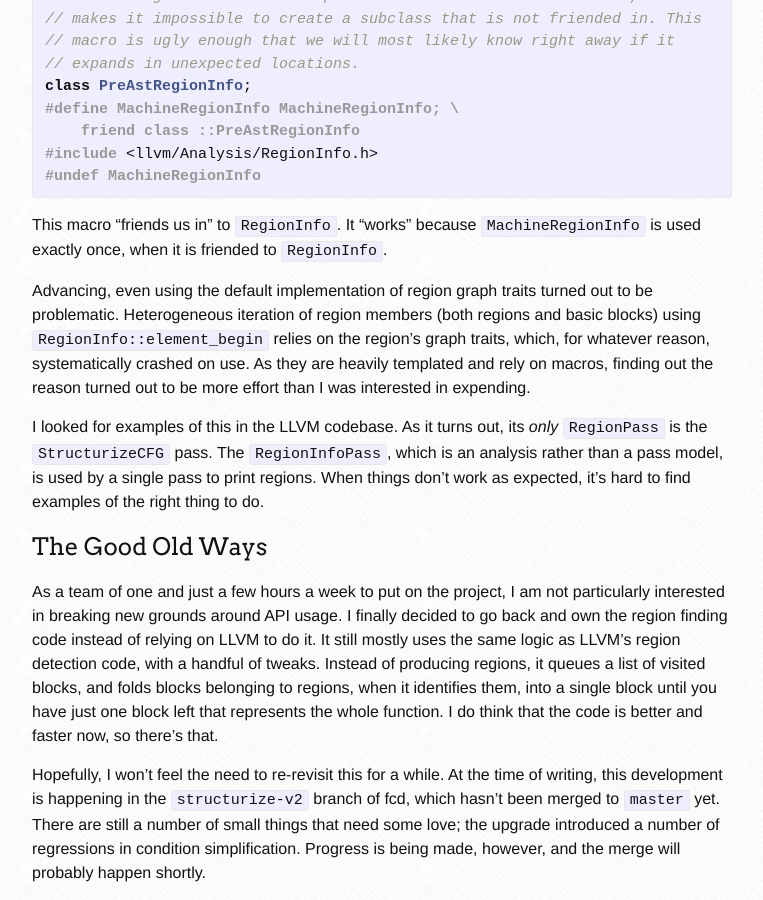
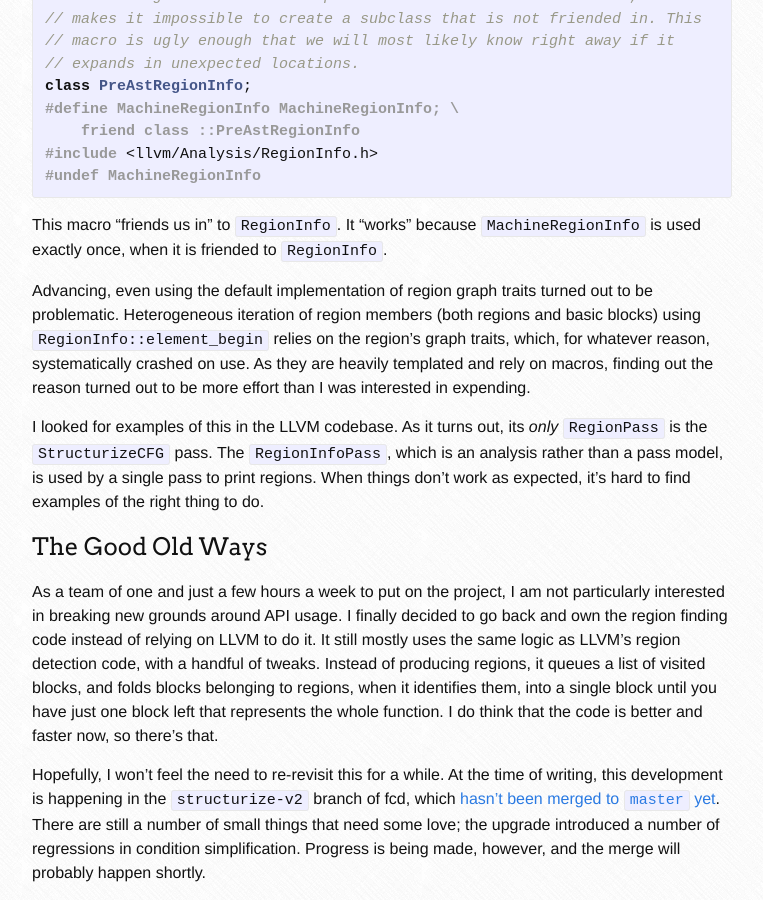
Before and after one commit to fay59/fcd, a Jekyll site: the page built from _posts/2016-11-25-revisiting-regions.md, in a window 1280 px wide and 900 px high, scrolled down 3374 px. Shown: the whole window, without its empty margins (378-1141 px from the left). Built offline with Jekyll 4.4.1, drawn with Linux system fonts in a browser that asks for light colours; nearby versions of some CDN libraries; part of the change alters nothing that is shown.

```diff
--- a/_posts/2016-11-25-revisiting-regions.md
+++ b/_posts/2016-11-25-revisiting-regions.md
@@ -143,10 +143,11 @@ I looked for examples of this in the LLVM codebase. As it turns out, its *only*
 
 As a team of one and just a few hours a week to put on the project, I am not particularly interested in breaking new grounds around API usage. I finally decided to go back and own the region finding code instead of relying on LLVM to do it. It still mostly uses the same logic as LLVM's region detection code, with a handful of tweaks. Instead of producing regions, it queues a list of visited blocks, and folds blocks belonging to regions, when it identifies them, into a single block until you have just one block left that represents the whole function. I do think that the code is better and faster now, so there's that.
 
-Hopefully, I won't feel the need to re-revisit this for a while. At the time of writing, this development is happening in the `structurize-v2` branch of fcd, which hasn't been merged to `master` yet. There are still a number of small things that need some love; the upgrade introduced a number of regressions in condition simplification. Progress is being made, however, and the merge will probably happen shortly.
+Hopefully, I won't feel the need to re-revisit this for a while. At the time of writing, this development is happening in the `structurize-v2` branch of fcd, which [hasn't been merged to `master` yet][6]. There are still a number of small things that need some love; the upgrade introduced a number of regressions in condition simplification. Progress is being made, however, and the merge will probably happen shortly.
 
  [1]: {% post_url 2016-02-17-structuring %}
  [2]: {% post_url 2016-02-24-seseloop %}
  [3]: http://lists.llvm.org/pipermail/llvm-dev/2016-November/107372.html
  [4]: http://www.ioccc.org
  [5]: https://users.ece.cmu.edu/~dbrumley/pdf/Lee,%20Avgerinos,%20Brumley_2011_TIE%20Principled%20Reverse%20Engineering%20of%20Types%20in%20Binary%20Programs.pdf
+ [6]: https://github.com/zneak/fcd/pull/31
```
